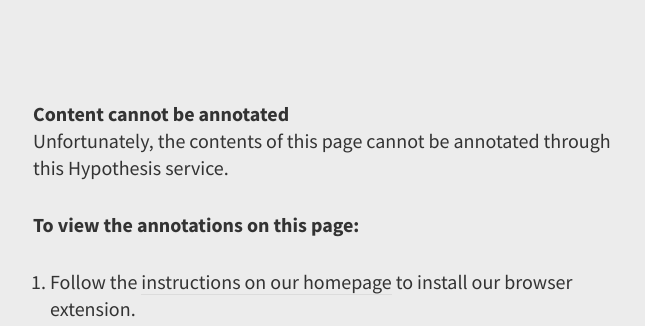
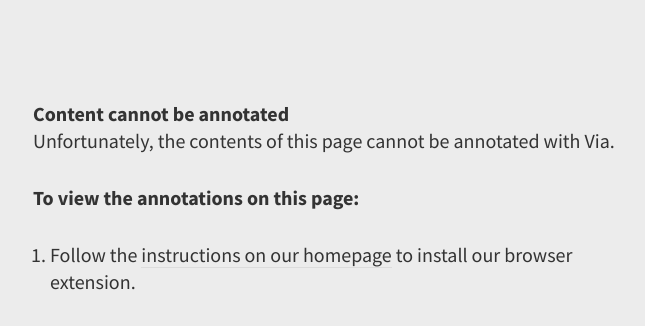
Before and after one commit to hypothesis/checkmate, a Python web app: template checkmate/templates/blocked_page.html.jinja2 in a window 1280 px wide. Shown: the top 326 px of the page, without its empty margins (307-952 px from the left). Run offline with Jinja, Linux system fonts and the light colour scheme; the template is opened without the code that fills it, so the values that code supplies are empty.

Commit message:
Match the wording of Via and make malicious consistent

```diff
--- a/checkmate/templates/blocked_page.html.jinja2
+++ b/checkmate/templates/blocked_page.html.jinja2
@@ -72,7 +72,7 @@ Thanks!
     {% if reason == "malicious" %}
         {% set text = {
             "heading": "    <div class='icon danger'></div>Deceptive site ahead",
-            "details": "This site is not available through Hypothesis because
+            "details": "This site is not available through Via because
              it might be hosting <strong>harmful</strong> content."
         } %}
 
@@ -80,23 +80,22 @@ Thanks!
         {% set text = {
             "heading": "Content not available",
             "details": "Unfortunately, the publisher of this page has requested
-                that we disallow access to it through this Hypothesis service.
-                That means we can't show you the page you were looking for
-                right away…"
+             that we disallow annotating it with Via. That means we can't show
+             you the page you were looking for right away…"
         } %}
 
     {% elif reason == "not-explicitly-allowed" %}
         {% set text = {
             "heading": "Content cannot be annotated yet",
             "details": "Unfortunately, the contents of this page cannot be
-                annotated through this Hypothesis service at this time."
+                annotated with Via at this time."
         } %}
 
     {% else %}
         {% set text = {
             "heading": "Content cannot be annotated",
             "details": "Unfortunately, the contents of this page cannot be
-                annotated through this Hypothesis service."
+            annotated with Via."
         } %}
     {% endif %}
 
```
